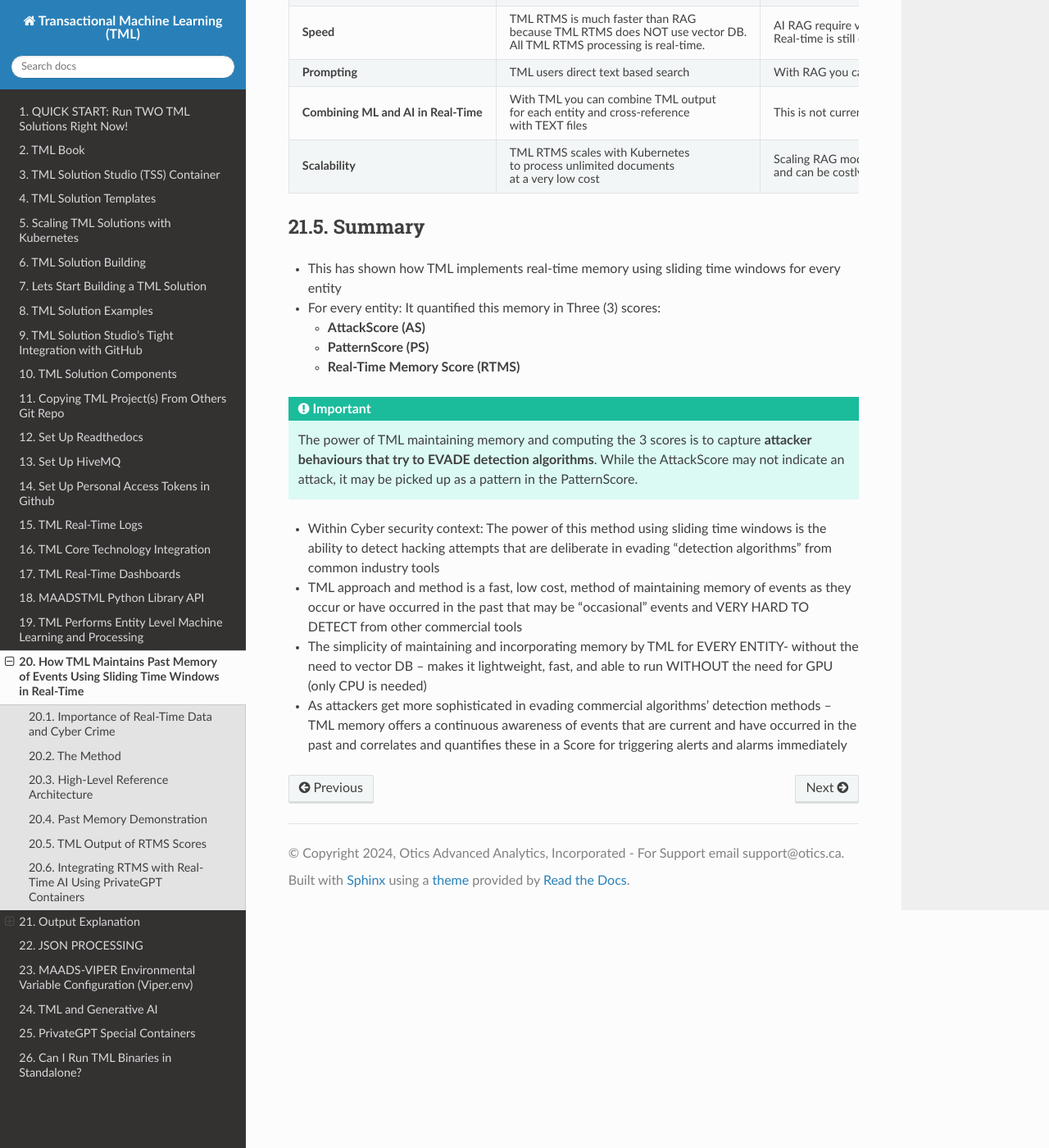
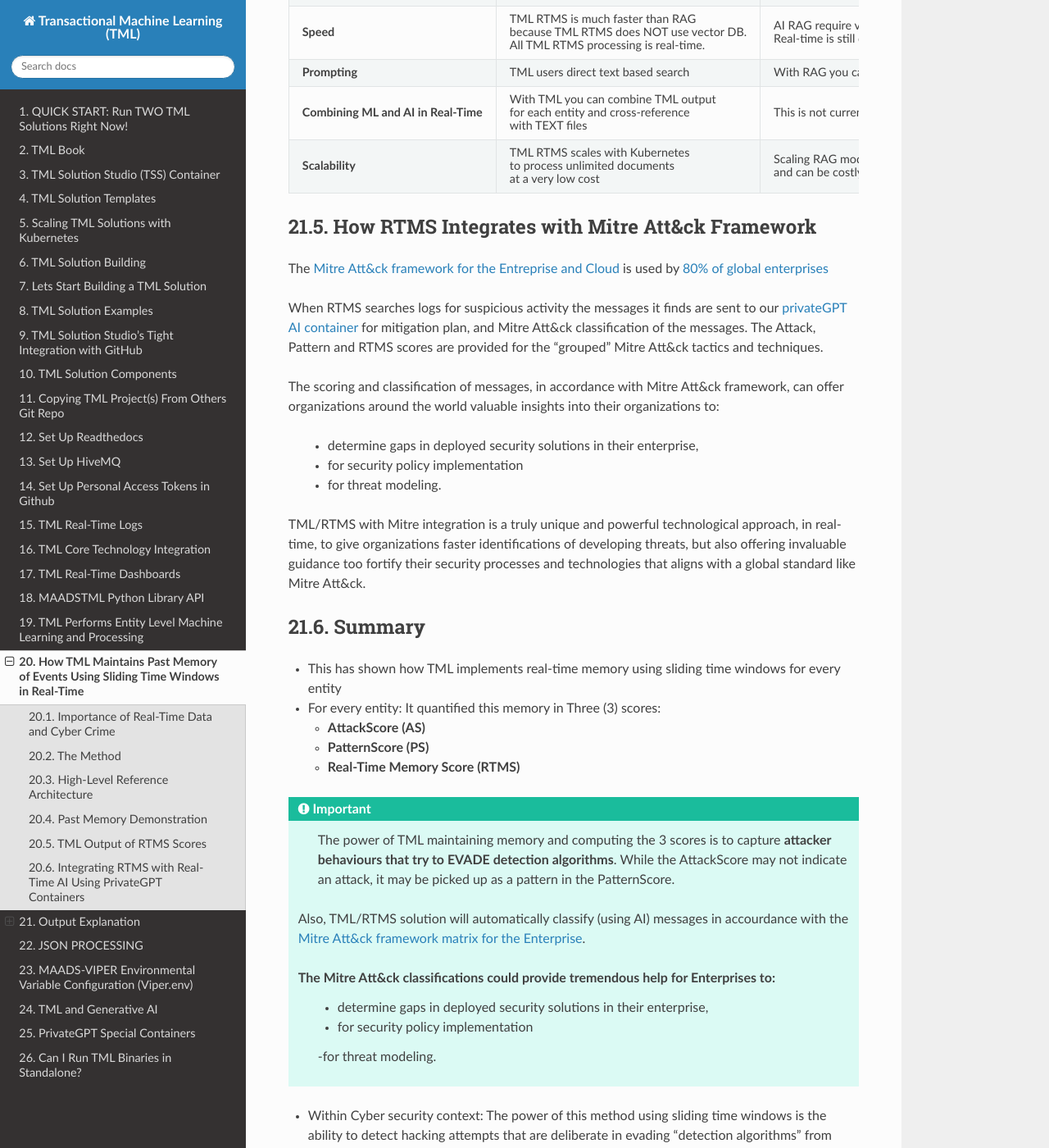
Before and after one commit to smaurice101/readthedocs, a Sphinx documentation site: the page built from docs/source/rtms.rst, in a window 1280 px wide and 1400 px high, scrolled down 14687 px. Shown: the whole window at 82% size. Built offline with Sphinx 7.4.7 and the Read the Docs theme 3.1.0, drawn with Linux system fonts in a browser that asks for light colours; some of the changed text lies outside the part shown.

Commit message:
Update rtms.rst

```diff
--- a/docs/source/rtms.rst
+++ b/docs/source/rtms.rst
@@ -556,6 +556,21 @@
 
        and can be costly
 
+How RTMS Integrates with Mitre Att&ck Framework
+----------------------------------------------
+
+The `Mitre Att&ck framework for the Entreprise and Cloud <https://attack.mitre.org/>`_ is used by `80% of global enterprises <https://cltc.berkeley.edu/publication/mitre-attck/#:~:text=While%20some%20enterprises%20adopt%20other,respondents%20indicating%20they%20leverage%20both.>`_
+
+When RTMS searches logs for suspicious activity the messages it finds are sent to our `privateGPT AI container <https://tml.readthedocs.io/en/latest/genai.html#privategpt-special-containers>`_ for mitigation plan, and Mitre Att&ck classification of the messages.  The Attack, Pattern and RTMS scores are provided for the "grouped" Mitre Att&ck tactics and techniques.
+
+The scoring and classification of messages, in accordance with Mitre Att&ck framework, can offer organizations around the world valuable insights into their organizations to:
+
+ - determine gaps in deployed security solutions in their enterprise,
+ -	for security policy implementation
+ -	for threat modeling.
+
+TML/RTMS with Mitre integration is a truly unique and powerful technological approach, in real-time, to give organizations faster identifications of developing threats, but also offering invaluable guidance too fortify their security processes and technologies that aligns with a global standard like Mitre Att&ck.
+
 Summary
 ----------
 
@@ -570,6 +585,14 @@
 .. important::
    The power of TML maintaining memory and computing the 3 scores is to capture **attacker behaviours that try to EVADE detection algorithms**.  While the AttackScore may not indicate an attack, it may be picked up as a pattern in the PatternScore.
 
+  Also, TML/RTMS solution will automatically classify (using AI) messages in accourdance with the `Mitre Att&ck framework matrix for the Enterprise <https://attack.mitre.org/>`_.
+
+  The Mitre Att&ck classifications could provide tremendous help for Enterprises to:
+   - determine gaps in deployed security solutions in their enterprise,
+   - for security policy implementation
+   -for threat modeling.
+
+
 * Within Cyber security context: The power of this method using sliding time windows is the ability to detect hacking attempts that are deliberate in evading “detection algorithms” from common industry tools
 
 * TML approach and method is a fast, low cost, method of maintaining memory of events as they occur or have occurred in the past that may be “occasional” events and VERY HARD TO DETECT from other commercial tools
```
